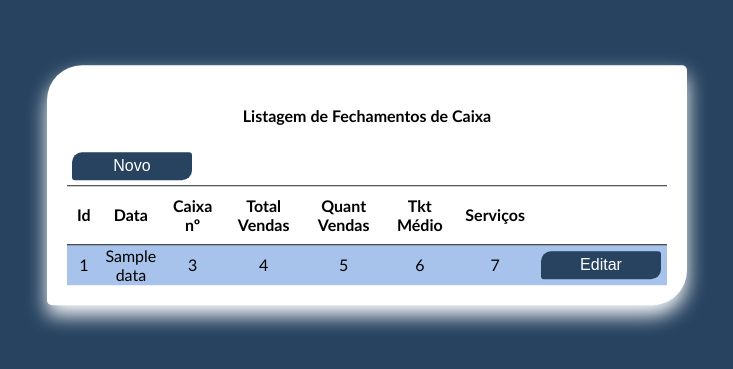
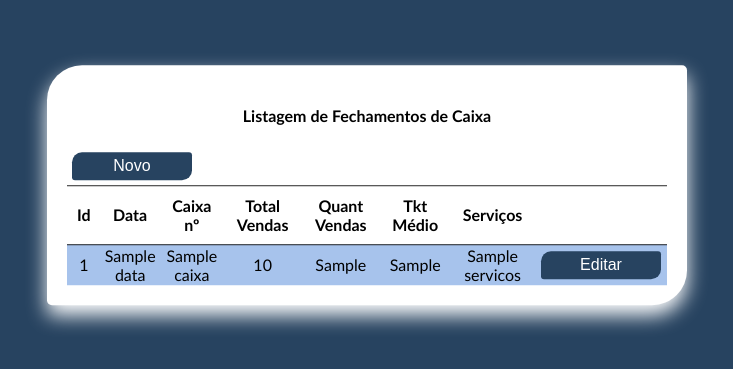
Before and after one commit to kaduoliveira/resumo_caixa, a Flask app: template templates/lista.html in a window 1280 px wide. Shown: the part 215-584 px from the top of the page, without its empty margins (273-1006 px from the left). Run offline with Flask 3, Linux system fonts and the light colour scheme; the template is opened without the code that fills it: most values are stand-ins (such as "Sample title", 1, 10 or a date in 2020).

Commit message:
formulario funcionando com lista

```diff
--- a/app.py
+++ b/app.py
@@ -1,32 +1,80 @@
-from flask import Flask, render_template, url_for
+from flask import Flask, render_template, url_for, request, redirect, flash
 
 app = Flask(__name__)
 
 class Caixa:
-    def __init__(self, id, data):
+    def __init__(self, id, data, caixa, dinheiro, cartao_cred, cartao_deb, pix, cheque, total, malote, sangria, resultado, qtd_vendas, tkt_medio, servicos):
         self.id = id
         self.data = data
-        self.movimentacoes = []
+        self.caixa = caixa
+        self.dinheiro = dinheiro
+        self.cartao_cred = cartao_cred
+        self.cartao_deb = cartao_deb
+        self.pix = pix
+        self.cheque = cheque
+        self.total = total
+        self.malote = malote
+        self.sangria = sangria
+        self.resultado = resultado
+        self.qtd_vendas = qtd_vendas
+        self.tkt_medio = tkt_medio
+        self.servicos = servicos
 
     def __str__(self):
-        return f'Caixa: {self.id} - Data: {self.data}'
+        return f'id: {self.id} - Caixa nº.: {self.caixa} - Data: {self.data} - Total Vendas: {self.total} - Serviços: {self.servicos}'
 
+# Criando uma lista de objetos da classe Caixa
+lista = []
+
+# Criando objetos da classe Caixa
+caixa1 = Caixa(123, '2024-10-20', 0, 0, 0, 0, 0, 0, 0, 0, 0, 0, 0, 0, 0)
+caixa2 = Caixa(456, '2024-10-20', 0, 0, 0, 0, 0, 0, 0, 0, 0, 0, 0, 0, 0)
+
+lista = [caixa1, caixa2]
 
 @app.route('/')
 def index():
-
-    caixa1 = Caixa(123, '2024-10-20')
-    caixa2 = Caixa(456, '2024-10-20')
-
-    lista = [caixa1, caixa2]
-
-    print(caixa1)
-    print(caixa2)
+    # Imprimindo os objetos da classe Caixa
+    for caixa in lista:
+        print(caixa)
     return render_template('lista.html', caixas=lista)
 
 @app.route('/novo')
 def novo():
-    return render_template('novo.html')
+    valor = 0
+    return render_template('novo.html', valor_padrao=valor)
+
+@app.route('/criar', methods=['POST',])
+def criar():
+
+    # Requisitando os valores do formulário usando o método POST e o método request do Flask 'puro'
+    data = request.form['data']
+    caixa1 =request.form['caixa1']
+    dinheiro1 = request.form['dinheiro1']
+    cartao_cred1 = request.form['cartao_cred1']
+    cartao_deb1 = request.form['cartao_deb1']
+    pix1 = request.form['pix1']
+    cheque1 = request.form['cheque1']
+    total1 = request.form['total1']
+    malote1 = request.form['malote1']
+    sangria1 = request.form['sangria1']
+    resultado1 = request.form['resultado1']
+    qtd_vendas = request.form['qtd_vendas']
+    tkt_medio = request.form['tkt_medio']
+    servicos1 = request.form['servicos1']
+
+    # Criando um objeto da classe Caixa com os valores do formulário
+    caixa = Caixa(id, data, caixa1, dinheiro1, cartao_cred1, cartao_deb1, pix1, cheque1, total1, malote1, sangria1, resultado1, qtd_vendas, tkt_medio, servicos1)
+
+    # Adicionando o objeto da classe Caixa a lista de caixas
+    lista.append(caixa)
+
+    # Imprimindo o objeto da classe Caixa
+    print(caixa)
+
+    # Retornando a página de lista de caixas
+    return redirect(url_for('index'))
+
 
 if __name__ == '__main__':
     app.run(debug=True)
--- a/templates/lista.html
+++ b/templates/lista.html
@@ -110,11 +110,11 @@
                     <tr>
                         <td>{{ caixa.id }}</td>
                         <td>{{ caixa.data }}</td>
-                        <td>3</td>
-                        <td>4</td>
-                        <td>5</td>
-                        <td>6</td>
-                        <td>7</td>
+                        <td>{{ caixa.caixa }}</td>
+                        <td>{{ caixa.total }}</td>
+                        <td>{{ caixa.qtd_vendas }}</td>
+                        <td>{{ caixa.tkt_medio }}</td>
+                        <td>{{ caixa.servicos }}</td>
                         <td><a href=""><button class="editar">Editar</button></a></td>
                     </tr>
                 {% endfor %}
```
Also changed, not shown: templates/novo.html (+24 -15 lines).
